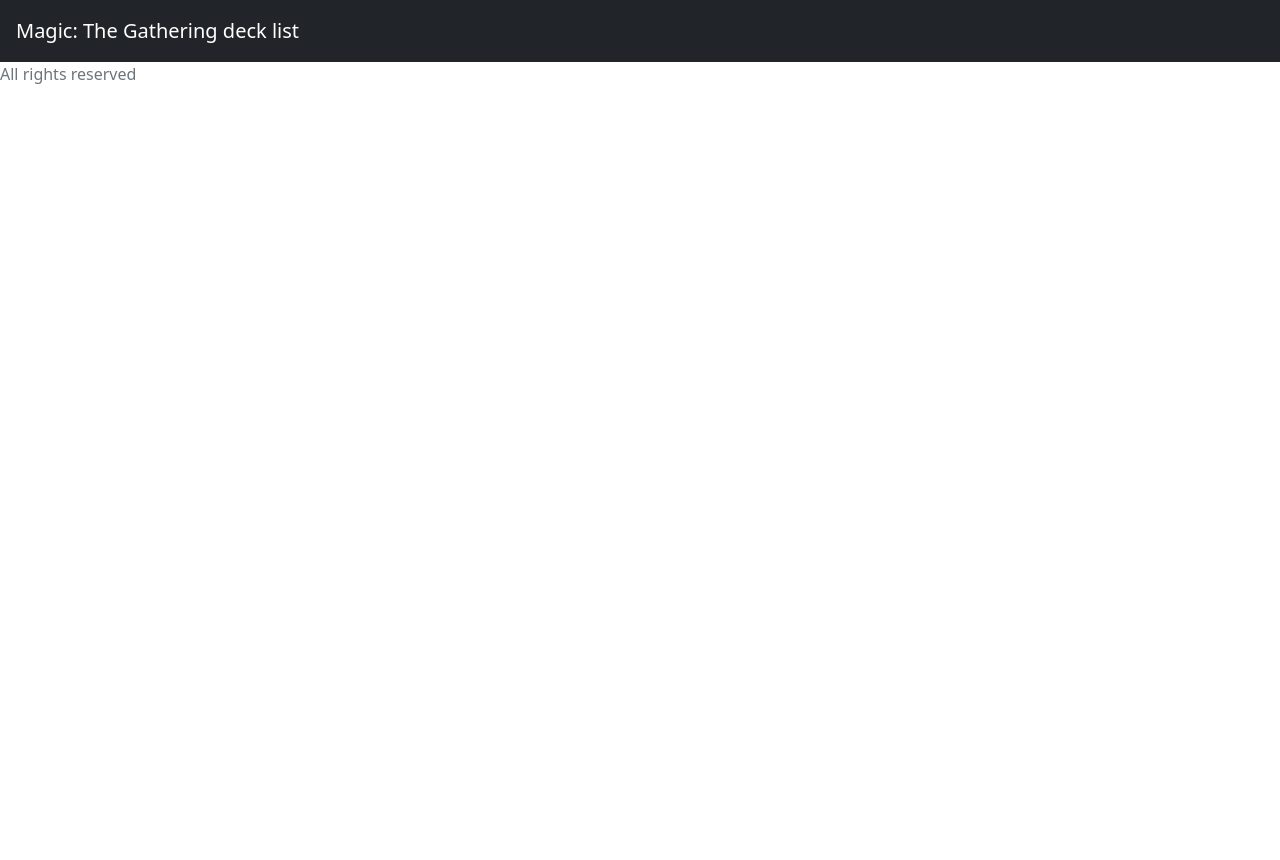
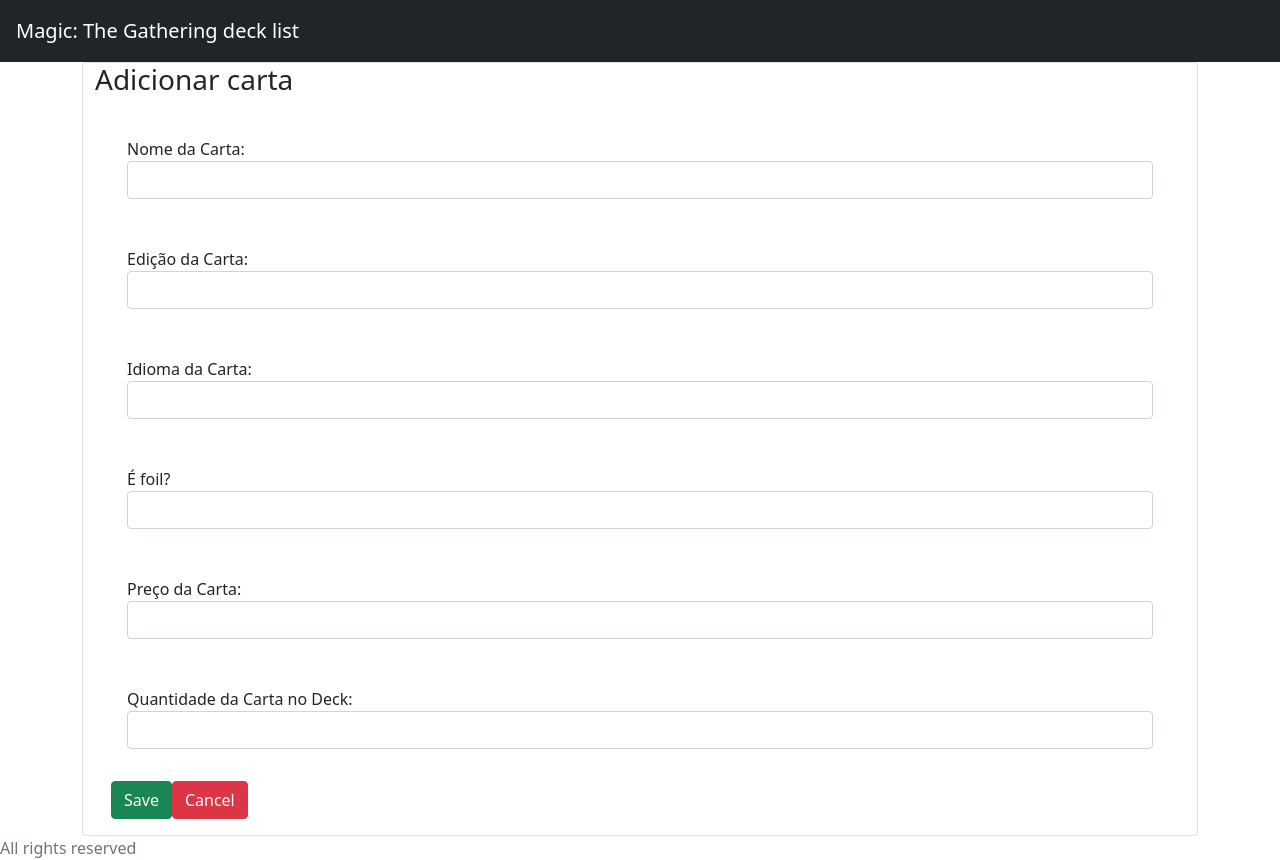
Before and after one commit to LucasTrentinn/mtg_crud, a React (Create React App) app in the folder front/: page /criarCarta in a window 1280 px wide. Before the commit the page ends 800 px from the top, so only its background shows below. Built offline with nearby package versions, Linux system fonts and the light colour scheme; no server answers.

Commit message:
Agora dá pra cadastrar o deck UwU

```diff
--- /dev/null
+++ b/front/src/components/AlterarCarta.js
@@ -0,0 +1,37 @@
+import React, { Component } from "react";
+import { Link, useNavigate } from "react-router-dom";
+import { Button, Card, CardBody, Col, Container, Form, FormGroup, Row } from "reactstrap";
+
+export default class AlterarCarta extends Component {
+  render() {
+    return(
+      <div>
+        <Container>
+          <Row>
+            <Card>
+              <Col>
+                <h3>Atualizar Carta</h3>
+                <CardBody>
+                  <Form>
+                    <FormGroup style={{padding: '1em'}}>
+                      <label>Novo preço da carta:</label>
+                      <input name="preco" className="form-control"/>
+                    </FormGroup>
+                    <FormGroup style={{padding: '1em'}}>
+                      <label>Nova quantidade da carta no deck:</label>
+                      <input name="quantidade" className="form-control"/>
+                    </FormGroup>
+                    <Button color="success">Salvar</Button>
+                    <Link to='/'>
+                      <Button color="danger"> Cancelar </Button>
+                    </Link>
+                  </Form>
+                </CardBody>
+              </Col>
+            </Card>
+          </Row>
+        </Container>
+      </div>
+    )
+  }
+}
--- a/front/src/components/AlterarDeck.js
+++ b/front/src/components/AlterarDeck.js
@@ -10,12 +10,12 @@ export default class AlterarDeck extends Component {
           <Row>
             <Card>
               <Col>
-                <h3>Update Employee</h3>
+                <h3>Atualizar Deck</h3>
                 <CardBody>
                   <Form>
                     <FormGroup style={{ padding: "1em" }}>
                       <label>Novo nome:</label>
-                      <input name="firstName" className='form-control'></input>
+                      <input name="nome" className='form-control'></input>
                     </FormGroup>
                     <Button color="success">Save</Button>
                     <Link to='/'>
--- a/front/src/components/AppRoutes.js
+++ b/front/src/components/AppRoutes.js
@@ -3,6 +3,8 @@ import ListaDeck from './ListaDeck';
 import CriarDeck from './CriarDeck';
 import AlterarDeck from './AlterarDeck';
 import ListaCartas from './ListaCartas';
+import CriarCarta from './CriarCarta';
+import AlterarCarta from './AlterarCarta';
 
 export default function AppRoutes({ children }) {
   return (
@@ -11,6 +13,8 @@ export default function AppRoutes({ children }) {
       <Route path='/adicionarDeck' element={<CriarDeck />} />
       <Route path='/alterarDeck' element={<AlterarDeck />} />
       <Route path='/deck/:deckID' element={<ListaCartas />} />
+      <Route path='/criarCarta' element={<CriarCarta />} />
+      <Route path='/alterarCarta' element={<AlterarCarta />} />
     </Routes>
   )
 }
--- /dev/null
+++ b/front/src/components/CriarCarta.js
@@ -0,0 +1,61 @@
+import React, { Component } from "react";
+import { Link } from "react-router-dom";
+import { Button, Card, CardBody, Col, Container, Form, FormGroup, Row } from "reactstrap";
+import { ContextCarta } from "../contexts/CartaContext";
+
+export default class CriarCarta extends Component {
+  static contextType = ContextCarta;
+
+  componentDidMount() {
+    this.context.consultarTodos()
+  }
+
+  render() {
+    return(
+      <div>
+        <Container>
+          <Row>
+            <Card>
+              <Col>
+                <h3> Adicionar carta </h3>
+                <CardBody>
+                  <Form>
+                    <FormGroup style={{ padding: "1em" }}>
+                      <label>Nome da Carta:</label>
+                      <input name="nome" className="form-control"></input>
+                    </FormGroup>
+                    <FormGroup style={{ padding: "1em" }}>
+                      <label>Edição da Carta:</label>
+                      <input name="edicao" className="form-control"></input>
+                    </FormGroup>
+                    <FormGroup style={{ padding: "1em" }}>
+                      <label>Idioma da Carta:</label>
+                      <input name="idioma" className="form-control"></input>
+                    </FormGroup>
+                    <FormGroup style={{ padding: "1em" }}>
+                      <label>É foil?</label>
+                      <input name="foil" className="form-control"></input>
+                    </FormGroup>
+                    <FormGroup style={{ padding: "1em" }}>
+                      <label>Preço da Carta:</label>
+                      <input name="preco" className="form-control"></input>
+                    </FormGroup>
+                    <FormGroup style={{ padding: "1em" }}>
+                      <label>Quantidade da Carta no Deck:</label>
+                      <input name="quantidade" className="form-control"></input>
+                    </FormGroup>
+                    <Button type="submit" className="btn btn-success" onClick={() => this.context.adicionarCarta()}>Save</Button>
+                    <Link to='/'>
+                      <Button className='btn btn-danger'>Cancel</Button>
+                    </Link>
+                  </Form>
+                </CardBody>
+              </Col>
+            </Card>
+          </Row>
+        </Container>
+      </div>
+    )
+  }
+
+}
--- a/front/src/components/CriarDeck.js
+++ b/front/src/components/CriarDeck.js
@@ -10,6 +10,13 @@ export default class CriarDeck extends Component {
     this.context.consultarTodos()
   }
 
+  handleSubmit = (event) => {
+    event.preventDefault();
+    console.log(this.input.value)
+
+    this.context.adicionarDeck(this.input.value)
+  }
+
   render() {
     return (
       <div>
@@ -19,12 +26,12 @@ export default class CriarDeck extends Component {
               <Col>
                 <h3> Adicionar deck </h3>
                 <CardBody>
-                  <Form>
+                  <Form  onSubmit={this.handleSubmit.bind(this)}>
                     <FormGroup style={{ padding: "1em" }}>
                       <label>Nome do Deck:</label>
-                      <input name="name" className='form-control'></input>
+                      <input type='text' name="nome" className='form-control' ref={(element) => {this.input = element}}></input>
                     </FormGroup>
-                    <Button type="submit" className="btn btn-success" onClick={() => this.context.adicionarDeck()}>Save</Button>
+                    <Button type="submit" className="btn btn-success">Save</Button>
                     <Link to='/'>
                       <Button className='btn btn-danger'>Cancel</Button>
                     </Link>
--- a/front/src/components/ListaCartas.js
+++ b/front/src/components/ListaCartas.js
@@ -21,7 +21,7 @@ export default class ListaCartas extends Component {
       <div>
         <h2 className="text-center" style={{ padding: '1em' }}> Lista de Cartas</h2>
         <div style={{ textAlign: 'left' }}>
-          <Link to='/'>
+          <Link to='/criarCarta'>
             <Button className="btn btn-success"> Adicionar Carta </Button>
           </Link>
         </div>
@@ -30,20 +30,30 @@ export default class ListaCartas extends Component {
             <thead>
               <tr>
                 <th> Nome </th>
+                <th> Edição </th>
+                <th> Idioma </th>
+                <th> Foil </th>
+                <th> Preço </th>
+                <th> Quantidade </th>
               </tr>
             </thead>
             <tbody>
-              {cartas.map((carta) => {
-                <tr>
+              {cartas.map((carta) => (
+                <tr key={carta.id}>
                   <td> {carta.nome} </td>
+                  <td> {carta.edicao} </td>
+                  <td> {carta.idioma} </td>
+                  <td> {carta.foil ? "Sim" : "Não"} </td>
+                  <td> {carta.preco.toLocaleString('pr-BR',{style: 'currency', currency: 'BRL'})} </td>
+                  <td> {carta.quantidade} </td>
                   <td>
-                    <Link to='/'>
+                    <Link to='/alterarCarta'>
                       <button className="btn btn-primary"> Atualizar Carta </button>
                     </Link>
-                    <button style={{marginLeft: '1em'}} className='btn btn-danger'> Deletar </button>
+                    <button style={{ marginLeft: '1em' }} className='btn btn-danger' onClick={() => this.context.deletarCarta(carta.id) && window.location.reload()}> Deletar </button>
                   </td>
                 </tr>
-              })}
+              ))}
             </tbody>
           </Table>
         </Row>
--- a/front/src/components/ListaDeck.js
+++ b/front/src/components/ListaDeck.js
@@ -34,13 +34,12 @@ export default class ListaDeck extends Component {
             </thead>
             <tbody>
               {decks.map((deck) => (
-                <tr>
+                <tr key={deck.id}>
                   <td>
                     <Link to={`/deck/${deck.id}`}>
                       { deck.nome }
                     </Link>
                   </td>
-
                   <td>
                     <Link to='/alterarDeck'>
                       <button className="btn btn-primary"> Atualizar Nome </button>
--- a/front/src/contexts/DeckContext.js
+++ b/front/src/contexts/DeckContext.js
@@ -11,8 +11,8 @@ export default function DeckContext({children}) {
     setDecks(res.data)
   }
 
-  const adicionarDeck = async () => {
-    const res = await api.post('/decks')
+  const adicionarDeck = async (name) => {
+    const res = await api.post('/decks', {nome: name})
     setDecks(res.data)
   }
 
```
